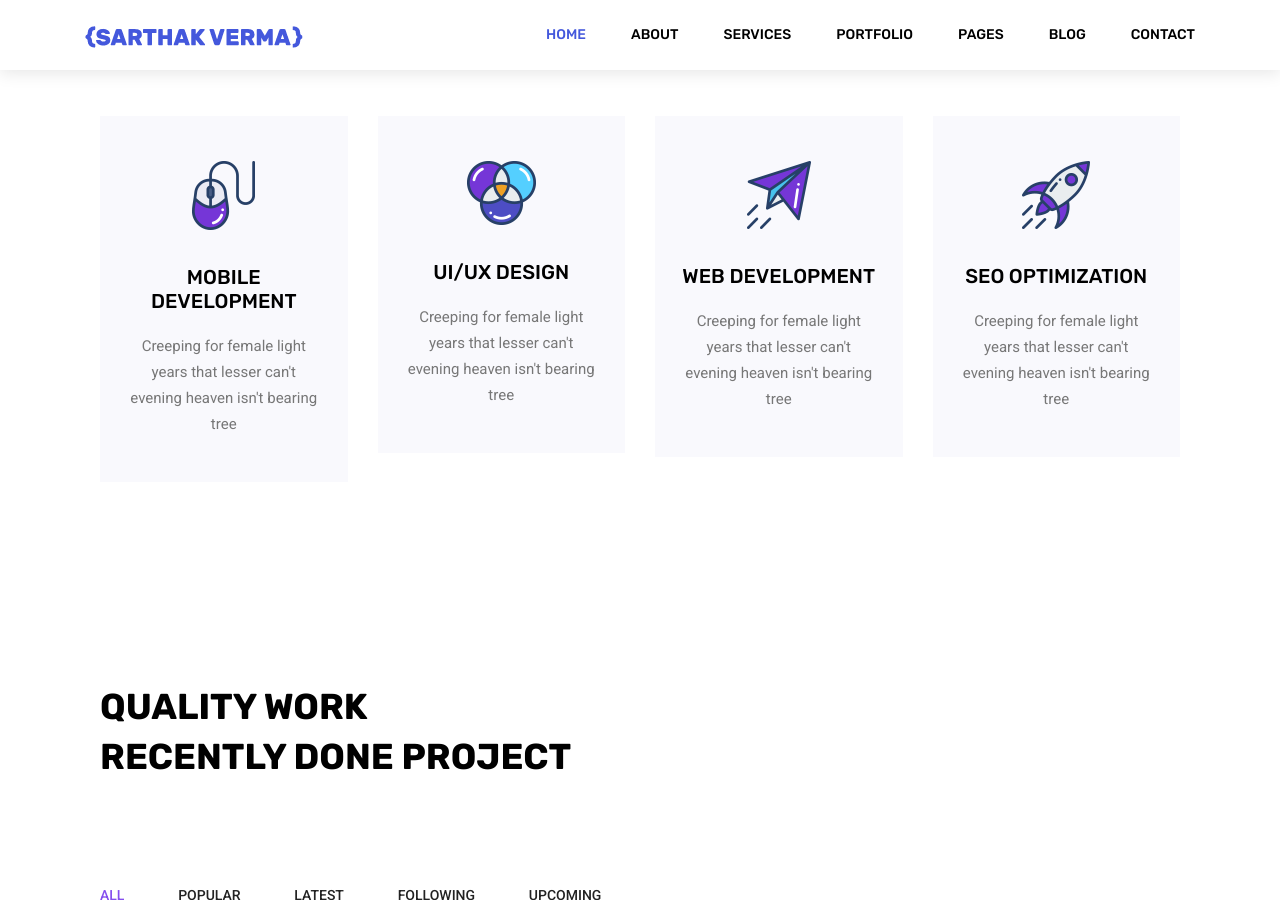
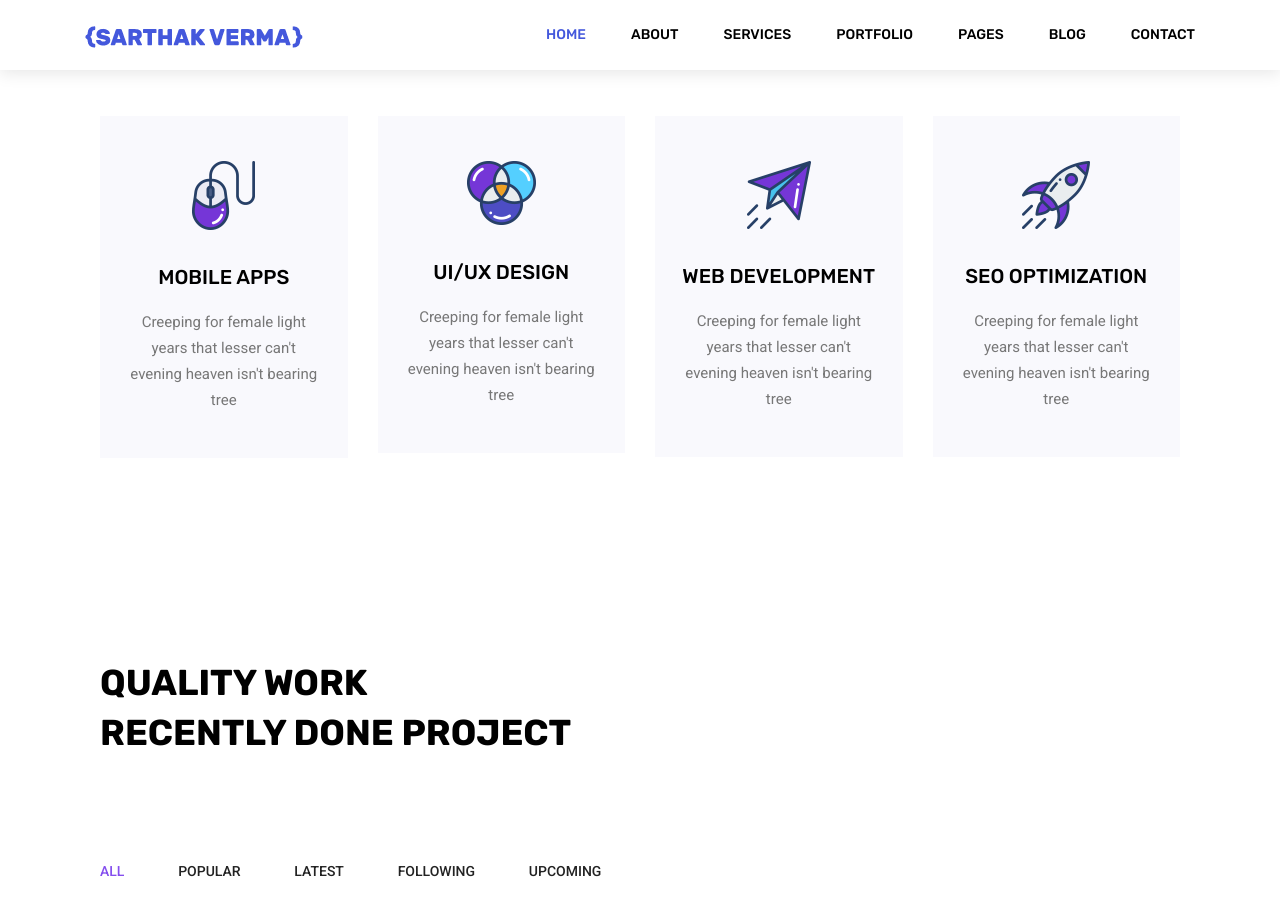
Before and after one commit to IAmSarthakVerma/iamsarthakverma.github.io, a Jekyll site: the page built from index.html, in a window 1280 px wide and 900 px high, scrolled down 1474 px. Built offline with Jekyll 4.4.1, drawn with Linux system fonts in a browser that asks for light colours; nearby versions of some CDN libraries; the list of posts is cut into pages by our own code.

Commit message:
Update index.html

```diff
--- a/index.html
+++ b/index.html
@@ -78,14 +82,14 @@ use-site-title: true
             <div class="col-lg-3 col-md-6">
                 <div class="feature_item">
                     <img src="img/services/s1.png" alt="">
-                    <h4>Mobile Development</h4>
+                    <h4>Mobile Apps</h4>
                     <p>Creeping for female light years that lesser can't evening heaven isn't bearing tree</p>
                 </div>
             </div>
             <div class="col-lg-3 col-md-6">
                 <div class="feature_item">
                     <img src="img/services/s2.png" alt="">
-                    <h4>UI/ux design</h4>
+                    <h4>UI/UX design</h4>
                     <p>Creeping for female light years that lesser can't evening heaven isn't bearing tree</p>
                 </div>
             </div>
```
Also changed, not shown: other parts of index.html (+4 -0 lines).
